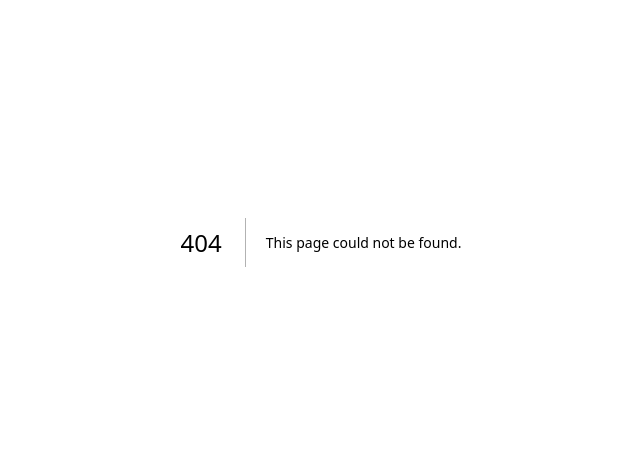
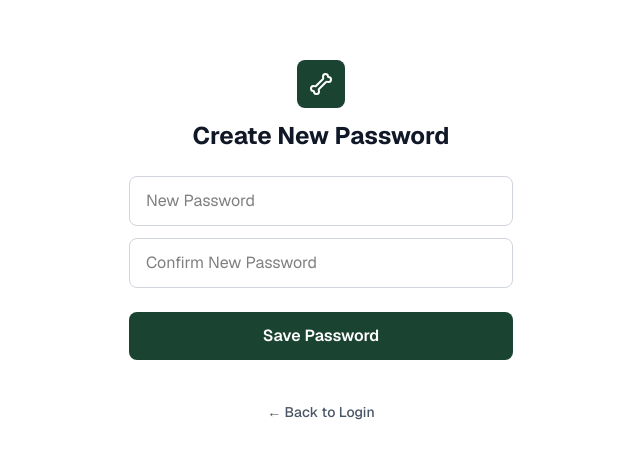
Before and after one commit to soknaughty/urban-city-map, a Next.js app: page /reset-password in a window 1280 px wide. Before the commit this address had no page. Shown: the part 158-616 px from the top of the page, without its empty margins (319-959 px from the left). Built offline with nearby package versions, Linux system fonts and the light colour scheme.

Commit message:
fix: rename reset-password file to page.tsx so Next.js recognizes it

```diff
--- /dev/null
+++ b/app/reset-password/page.tsx
@@ -0,0 +1,104 @@
+'use client';
+import { useState, useEffect } from "react";
+import { Bone } from "lucide-react";
+
+export default function ResetPassword() {
+  const [token, setToken] = useState<string | null>(null);
+  const [password, setPassword] = useState("");
+  const [confirm, setConfirm] = useState("");
+  const [loading, setLoading] = useState(false);
+  const [msg, setMsg] = useState<{type: "error" | "success", text: string} | null>(null);
+
+  useEffect(() => {
+    if (typeof window !== "undefined") {
+      const params = new URLSearchParams(window.location.search);
+      setToken(params.get("token"));
+    }
+  }, []);
+
+  const submit = async (e: React.FormEvent) => {
+    e.preventDefault();
+    if (password !== confirm) {
+      setMsg({ type: "error", text: "Passwords do not match." });
+      return;
+    }
+    if (!token) {
+      setMsg({ type: "error", text: "Invalid or missing reset token." });
+      return;
+    }
+    setLoading(true);
+    setMsg(null);
+    try {
+      const r = await fetch("https://urbandog-production.up.railway.app/api/v1/auth/reset-password", {
+        method: "POST",
+        headers: { "Content-Type": "application/json" },
+        body: JSON.stringify({ token, new_password: password }),
+      });
+      if (!r.ok) {
+        const err = await r.json().catch(() => ({}));
+        throw new Error(err.detail || "Reset failed. Token may be expired.");
+      }
+      setMsg({ type: "success", text: "Password reset successful! You can now log in." });
+    } catch (err: any) {
+      setMsg({ type: "error", text: err.message });
+    } finally {
+      setLoading(false);
+    }
+  };
+
+  return (
+    <div className="flex min-h-screen items-center justify-center bg-white px-4 font-sans">
+      <form onSubmit={submit} className="w-full max-w-sm space-y-6">
+        <div className="text-center">
+          <div className="mx-auto mb-3 flex h-12 w-12 items-center justify-center rounded-lg" style={{ backgroundColor: "#1B4332" }}>
+            <Bone className="h-6 w-6 text-white" />
+          </div>
+          <h1 className="text-2xl font-bold text-gray-900">Create New Password</h1>
+        </div>
+
+        {msg && (
+          <div className={`p-3 rounded-lg text-sm border ${msg.type === "error" ? "bg-red-50 text-red-700 border-red-200" : "bg-green-50 text-green-800 border-green-200"}`}>
+            {msg.text}
+          </div>
+        )}
+
+        {!msg || msg.type === "error" ? (
+          <>
+            <div className="space-y-3">
+              <input
+                type="password"
+                value={password}
+                onChange={(e) => setPassword(e.target.value)}
+                placeholder="New Password"
+                required
+                className="w-full rounded-lg border border-gray-300 px-4 py-3 text-base text-black bg-white outline-none focus:border-gray-900 focus:ring-1 focus:ring-gray-900"
+              />
+              <input
+                type="password"
+                value={confirm}
+                onChange={(e) => setConfirm(e.target.value)}
+                placeholder="Confirm New Password"
+                required
+                className="w-full rounded-lg border border-gray-300 px-4 py-3 text-base text-black bg-white outline-none focus:border-gray-900 focus:ring-1 focus:ring-gray-900"
+              />
+            </div>
+            <button
+              type="submit"
+              disabled={loading}
+              className="w-full rounded-lg py-3 text-base font-semibold text-white transition-opacity hover:opacity-90 disabled:opacity-60"
+              style={{ backgroundColor: "#1B4332" }}
+            >
+              {loading ? "Saving..." : "Save Password"}
+            </button>
+          </>
+        ) : null}
+
+        <div className="text-center mt-4">
+          <a href="/admin" className="text-sm font-medium text-gray-600 hover:text-gray-900">
+            ← Back to Login
+          </a>
+        </div>
+      </form>
+    </div>
+  );
+}
```
